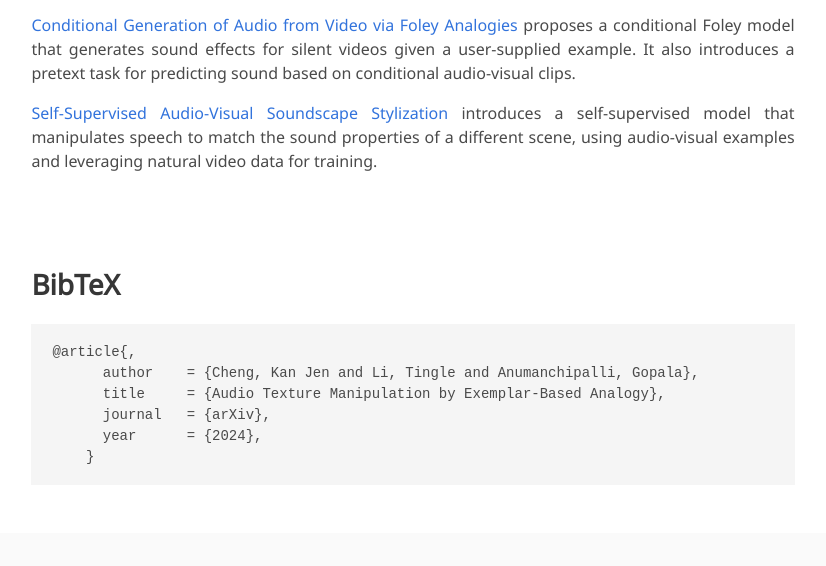
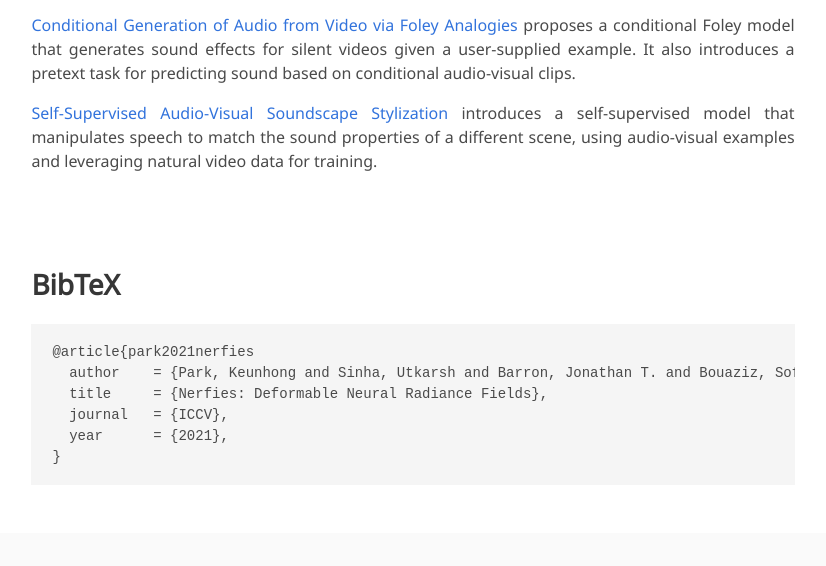
Before and after one commit to avobject/avobject, a plain HTML site: page index.html in a window 1280 px wide. Shown: the part 4547-5113 px from the top of the page, without its empty margins (227-1053 px from the left). Drawn offline with nearby package versions, Linux system fonts and the light colour scheme; some icons are missing; a web font is replaced by a local one.

Commit message:
Update index.html

```diff
--- a/index.html
+++ b/index.html
@@ -318,12 +318,12 @@
     <div class="columns is-centered">
       <div class="column is-four-fifths">
         <h2 class="title">BibTeX</h2>
-        <pre><code>@article{,
-      author    = {Cheng, Kan Jen and Li, Tingle and Anumanchipalli, Gopala},
-      title     = {Audio Texture Manipulation by Exemplar-Based Analogy},
-      journal   = {arXiv},
-      year      = {2024},
-    }</code></pre>
+        <pre><code>@article{park2021nerfies
+  author    = {Park, Keunhong and Sinha, Utkarsh and Barron, Jonathan T. and Bouaziz, Sofien and Goldman, Dan B and Seitz, Steven M. and Martin-Brualla, Ricardo},
+  title     = {Nerfies: Deformable Neural Radiance Fields},
+  journal   = {ICCV},
+  year      = {2021},
+}</code></pre>
       </div>
     </div>
   </div>
```
